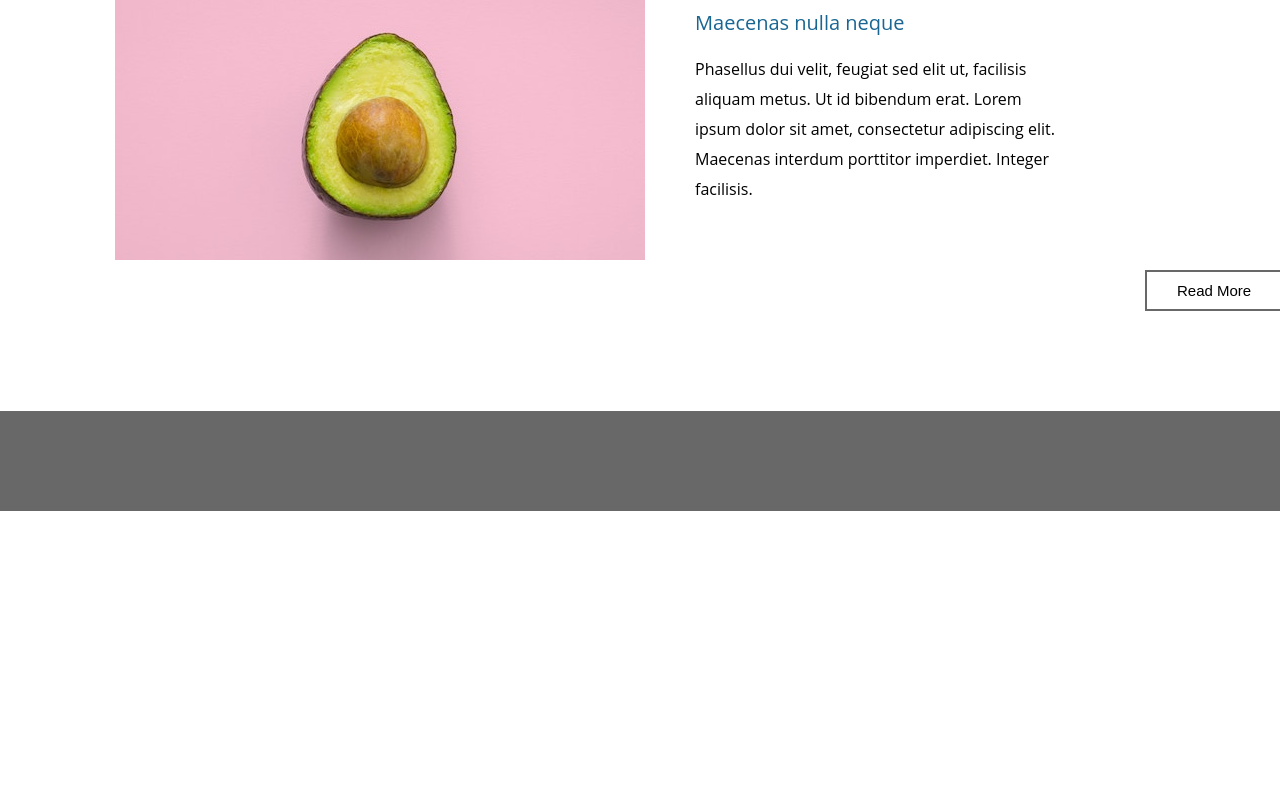
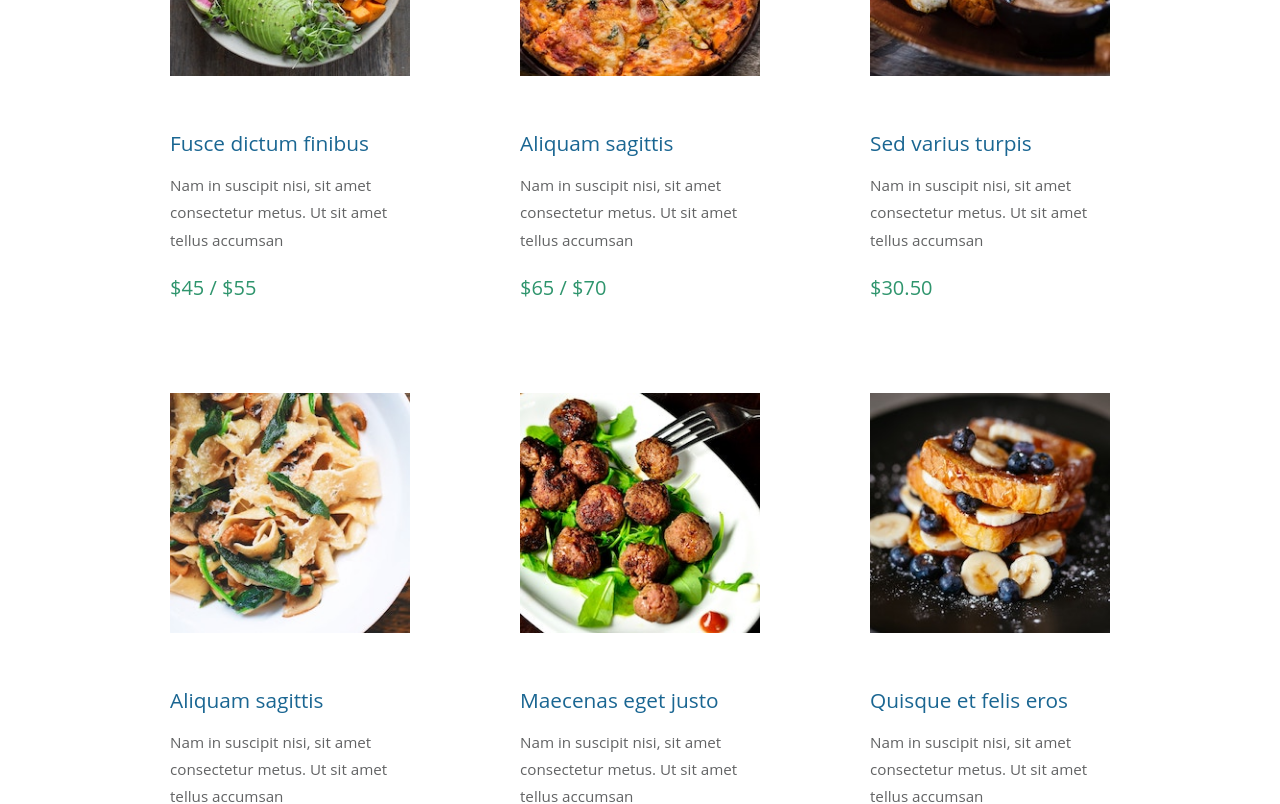
Before and after one commit to Arshak22/First-Web-Home-Page, a React (Create React App) app in the folder react-app/: page / in a window 1280 px wide. Shown: the part 1080-1884 px from the top of the page. Before the commit the page ends 1591 px from the top, so only its background shows below. Built offline with nearby package versions, Linux system fonts and the light colour scheme.

Commit message:
Full Done

```diff
--- /dev/null
+++ b/react-app/src/Components/GalleryArticle/index.jsx
@@ -0,0 +1,22 @@
+import React, { Component } from 'react';
+import './style.css';
+
+class GalleryArticle extends Component {
+    render() {
+        const{img, title, text, price} = this.props
+        return (
+            <article className='myArticle'>
+                <figure>
+                {img ? <img src={img} alt="articlePic" className='articlePic' /> : null}
+                    <figcaption>
+                        <h4 className='figureTitle'>{title}</h4>
+                        <p className='figureDesc'>{text}</p>
+                        <p className='figurePrice'>{price}</p>
+                    </figcaption>
+                </figure>
+            </article>
+        );
+    }
+}
+
+export default GalleryArticle
--- /dev/null
+++ b/react-app/src/Components/GalleryArticle/style.css
@@ -0,0 +1,35 @@
+.myArticle {
+    max-width: 320px;
+    display: flex;
+    justify-content: center;
+    position: relative;
+    width: 100%;
+    padding-right: 15px;
+    padding-left: 15px;
+}
+
+.articlePic {
+    margin-bottom: 20px;
+    max-width: 100%;
+    height: auto;
+}
+
+.figureTitle {
+    font-size: 1.3rem;
+    font-weight: 400;
+    color: #1A6692;
+    margin-bottom: 15px;
+}
+
+.figureDesc {
+    margin-bottom: 20px;
+    font-size: 0.95rem;
+    color: #626364;
+    line-height: 1.8;
+}
+
+.figurePrice {
+    font-size: 1.25rem;
+    color: #2F956D;
+    margin-bottom: 60px;
+}
--- a/react-app/src/Components/MainSection/index.jsx
+++ b/react-app/src/Components/MainSection/index.jsx
@@ -1,16 +1,66 @@
 import React, { Component } from 'react';
 import './style.css';
+import GalleryArticle from '../GalleryArticle';
+import Pizza1 from '../../assets/images/pizza-1.jpg';
+import Pizza2 from '../../assets/images/pizza-2.jpg';
+import Pizza3 from '../../assets/images/pizza-3.jpg';
+import Pizza4 from '../../assets/images/pizza-4.jpg';
+import Pizza5 from '../../assets/images/pizza-5.jpg';
+import Pizza6 from '../../assets/images/pizza-6.jpg';
+import Pizza7 from '../../assets/images/pizza-7.jpg';
+import Pizza8 from '../../assets/images/pizza-8.jpg';
 
 class MainSection extends Component {
+    hideGallery = (e) => {
+        let options = document.getElementsByClassName('option');
+        let gallery = document.getElementsByClassName('gallery');
+        for(let i = 0; i < 3; i++) {
+            gallery[i].classList.add('hidden');
+            options[i].classList.remove('active');
+        }
+        let j = e.target.id;
+        gallery[j].classList.remove('hidden');
+        options[j].classList.add('active');
+    }
+
     render() {
         return (
             <div className='main'>
-                <div>
-                    <button className='btn1'>Pizza</button>
-                    <button className='btn1'>Salad</button>
-                    <button className='btn1'>Noodle</button>
+                <div className='buttons'>
+                    <button className='option btn1' id='0' onClick={this.hideGallery}>Pizza</button>
+                    <button className='option btn1' id='1' onClick={this.hideGallery}>Salad</button>
+                    <button className='option btn1' id='2' onClick={this.hideGallery}>Noodle</button>
                 </div>
-
+                <div className='gallery pizzaGallery'>
+                    <GalleryArticle img={Pizza1} title="Fusce dictum finibus" text="Nam in suscipit nisi, sit amet consectetur metus. Ut sit amet tellus accumsan" price="$45 / $55"/>
+                    <GalleryArticle img={Pizza2} title="Aliquam sagittis" text="Nam in suscipit nisi, sit amet consectetur metus. Ut sit amet tellus accumsan" price="$65 / $70"/>
+                    <GalleryArticle img={Pizza3} title="Sed varius turpis" text="Nam in suscipit nisi, sit amet consectetur metus. Ut sit amet tellus accumsan" price="$30.50"/>
+                    <GalleryArticle img={Pizza4} title="Aliquam sagittis" text="Nam in suscipit nisi, sit amet consectetur metus. Ut sit amet tellus accumsan" price="$25.50"/>
+                    <GalleryArticle img={Pizza5} title="Maecenas eget justo" text="Nam in suscipit nisi, sit amet consectetur metus. Ut sit amet tellus accumsan" price="$80.50"/>
+                    <GalleryArticle img={Pizza6} title="Quisque et felis eros" text="Nam in suscipit nisi, sit amet consectetur metus. Ut sit amet tellus accumsan" price="$20 / $40 / $60"/>
+                    <GalleryArticle img={Pizza7} title="Sed ultricies dui" text="Nam in suscipit nisi, sit amet consectetur metus. Ut sit amet tellus accumsan" price="$94"/>
+                    <GalleryArticle img={Pizza8} title="Donec porta consequat" text="Nam in suscipit nisi, sit amet consectetur metus. Ut sit amet tellus accumsan" price="$15"/>
+                </div>
+                <div className='gallery saladGallery hidden'>
+                    <GalleryArticle img={Pizza4} title="Salad Menu One" text="Proin eu velit egestas, viverra sapien eget, consequat nunc. Vestibulum tristique" price="$25"/>
+                    <GalleryArticle img={Pizza3} title="Second Title Salad" text="Proin eu velit egestas, viverra sapien eget, consequat nunc. Vestibulum tristique" price="$30"/>
+                    <GalleryArticle img={Pizza5} title="Third Salad Item" text="Proin eu velit egestas, viverra sapien eget, consequat nunc. Vestibulum tristique" price="$45"/>
+                    <GalleryArticle img={Pizza1} title="Superior Salad" text="Proin eu velit egestas, viverra sapien eget, consequat nunc. Vestibulum tristique" price="$50"/>
+                    <GalleryArticle img={Pizza8} title="Sed ultricies dui" text="Proin eu velit egestas, viverra sapien eget, consequat nunc. Vestibulum tristique" price="$55 / $60"/>
+                    <GalleryArticle img={Pizza7} title="Maecenas eget justo" text="Proin eu velit egestas, viverra sapien eget, consequat nunc. Vestibulum tristique" price="$75"/>
+                    <GalleryArticle />
+                    <GalleryArticle />
+                </div>
+                <div className='gallery noodleGallery hidden'>
+                    <GalleryArticle img={Pizza8} title="Noodle One" text="Orci varius natoque penatibus et magnis dis parturient montes, nascetur ridiculus mus." price="$12.50"/>
+                    <GalleryArticle img={Pizza7} title="Noodle Second" text="Orci varius natoque penatibus et magnis dis parturient montes, nascetur ridiculus mus." price="$15.50"/>
+                    <GalleryArticle img={Pizza6} title="Third Soft Noodle" text="Orci varius natoque penatibus et magnis dis parturient montes, nascetur ridiculus mus." price="$20.50"/>
+                    <GalleryArticle img={Pizza5} title="Aliquam sagittis" text="Orci varius natoque penatibus et magnis dis parturient montes, nascetur ridiculus mus." price="$30.25"/>
+                    <GalleryArticle img={Pizza4} title="Maecenas eget justo" text="Orci varius natoque penatibus et magnis dis parturient montes, nascetur ridiculus mus." price="$35.50"/>
+                    <GalleryArticle img={Pizza3} title="Quisque et felis eros" text="Orci varius natoque penatibus et magnis dis parturient montes, nascetur ridiculus mus." price="$40.50"/>
+                    <GalleryArticle />
+                    <GalleryArticle />
+                </div>
             </div>
         );
     }
--- a/react-app/src/Components/MainSection/style.css
+++ b/react-app/src/Components/MainSection/style.css
@@ -1,8 +1,12 @@
 .main {
+    display: block;
+    margin-top: 50px;
+}
+
+.buttons {
     display: flex;
     justify-content: center;
     align-items: center;
-    margin-top: 50px;
 }
 
 .btn1 {
@@ -19,3 +23,19 @@
     color: white;
     background-color: #2F956D;
 }
+
+.gallery {
+    margin-top: 25px;
+    display: flex;
+    flex-wrap: wrap;
+    justify-content: center;
+}
+
+.hidden {
+    display: none;
+}
+
+.active {
+    color: white;
+    background-color: #2F956D;
+}
--- a/react-app/src/Components/Section/style.css
+++ b/react-app/src/Components/Section/style.css
@@ -1,5 +1,5 @@
 .section {
-    margin-top: 200px;
+    margin-top: 100px;
     padding-left: 15px;
     padding-right: 15px;
     display: flex;
@@ -46,6 +46,4 @@
     position: relative;
     left: 430px;
     margin-top: 50px;
-    /* margin-right: 0;
-    padding-left: 0; */
 }
```
